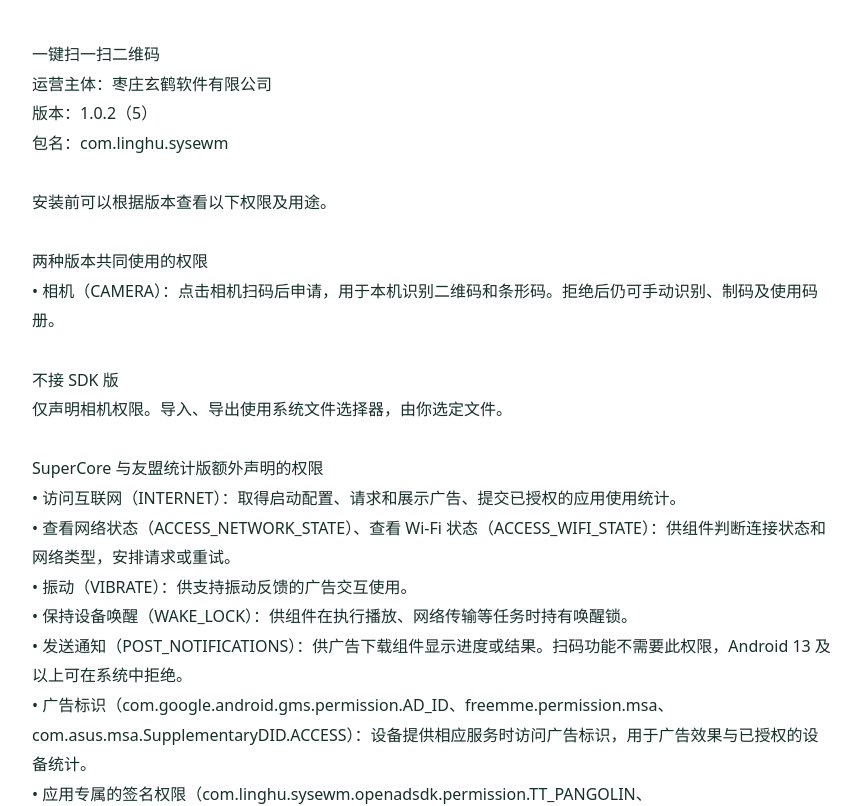
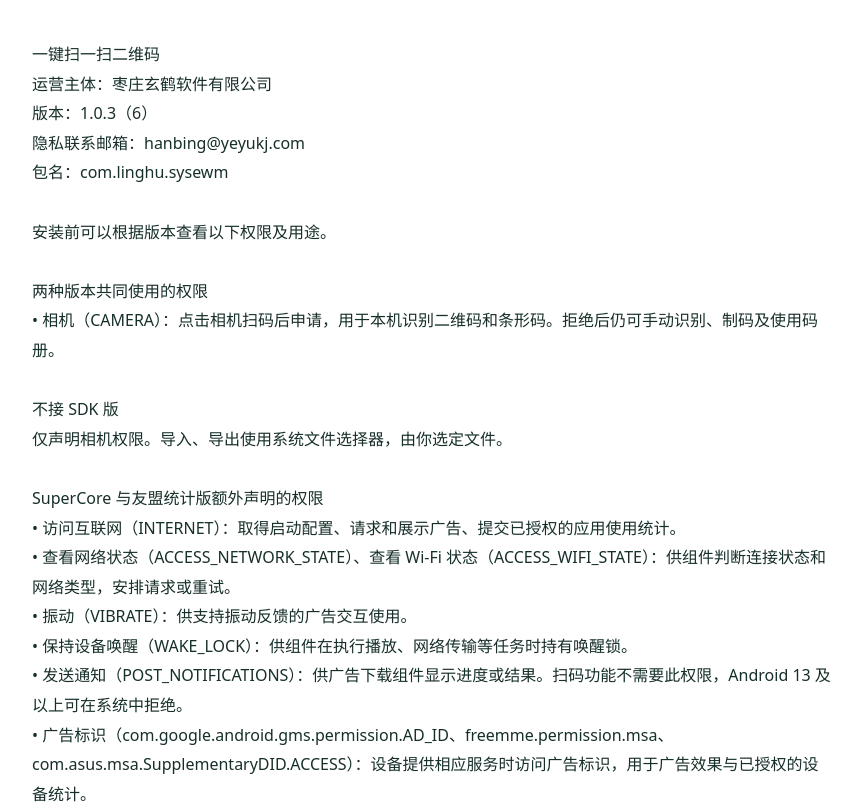
Before and after one commit to hjccsrhaq/good, a plain HTML site: page docs/onescan/permissions/index.html in a window 1280 px wide. Shown: the top 806 px of the page, without its empty margins (208-1069 px from the left). Drawn offline with Linux system fonts and the light colour scheme.

Commit message:
更新一键扫一扫二维码 1.0.3 隐私说明与联系途径

```diff
--- a/docs/onescan/permissions/index.html
+++ b/docs/onescan/permissions/index.html
@@ -1,6 +1,7 @@
-<!doctype html><html lang="zh-CN"><meta charset="utf-8"><meta name="viewport" content="width=device-width,initial-scale=1"><title>一键扫一扫二维码 · 运营主体与权限用途</title><style>body{max-width:800px;margin:40px auto;padding:0 24px;color:#172f2a;background:#fff;font:16px/1.85 system-ui,sans-serif}pre{white-space:pre-wrap;overflow-wrap:anywhere;font:inherit;margin:0}@media(max-width:600px){body{margin:24px auto;padding:0 20px}}</style><main><pre>一键扫一扫二维码
+<!doctype html><html lang="zh-CN"><meta charset="utf-8"><meta name="viewport" content="width=device-width,initial-scale=1"><title>一键扫一扫二维码 · 运营主体与权限用途</title><style>body{max-width:800px;margin:40px auto;padding:0 24px;color:#172f2a;background:#fff;font:16px/1.85 system-ui,sans-serif}pre{white-space:pre-wrap;overflow-wrap:anywhere;font:inherit;margin:0}a{color:#075a51;text-underline-offset:.18em}strong{font-size:1.16em}b{font-size:1.6em}@media(max-width:600px){body{margin:24px auto;padding:0 20px}}</style><main><pre>一键扫一扫二维码
 运营主体：枣庄玄鹤软件有限公司
-版本：1.0.2（5）
+版本：1.0.3（6）
+隐私联系邮箱：hanbing@yeyukj.com
 包名：com.linghu.sysewm
 
 安装前可以根据版本查看以下权限及用途。
```
